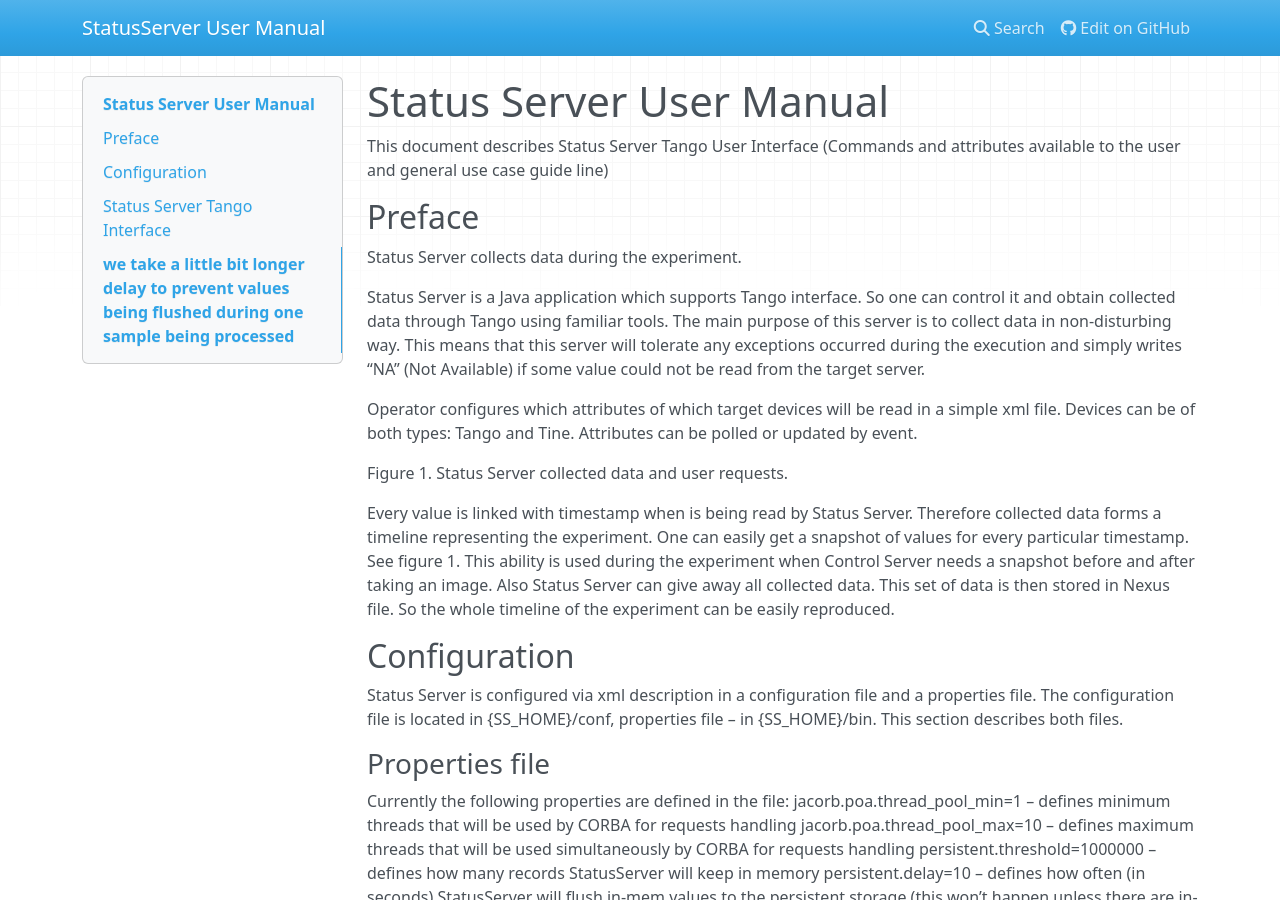
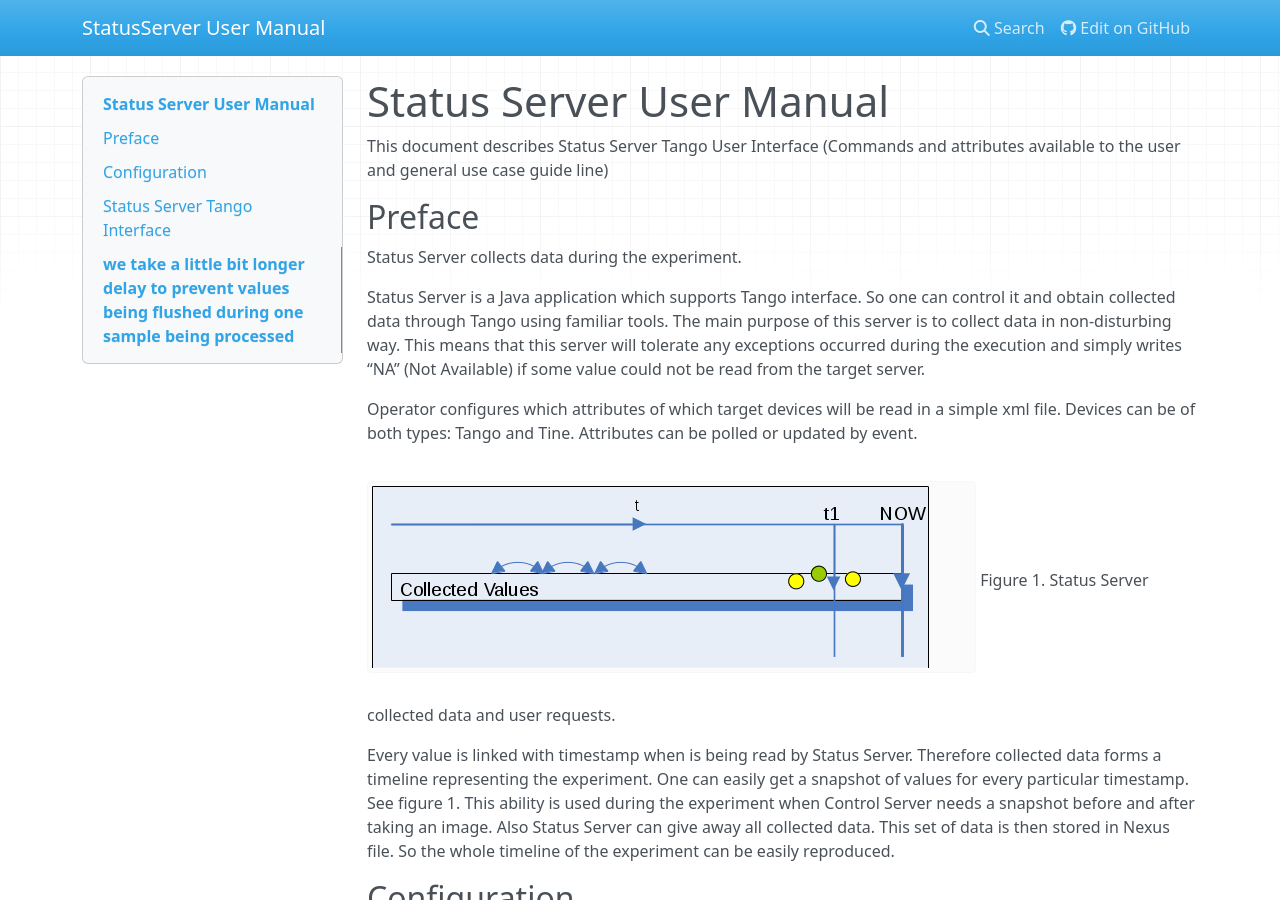
Before and after one commit to scientific-software-hub/status-server, an MkDocs documentation site: the page built from docs/index.md, in a window 1280 px wide and 900 px high. Built offline with MkDocs 1.6.1, drawn with Linux system fonts in a browser that asks for light colours; nearby versions of some CDN libraries.

Commit message:
Update index.md

```diff
--- a/docs/index.md
+++ b/docs/index.md
@@ -9,6 +9,7 @@ Status Server is a Java application which supports Tango interface. So one can c
 
 Operator configures which attributes of which target devices will be read in a simple xml file. Devices can be of both types: Tango and Tine. Attributes can be polled or updated by event.
 
+![StatusServer data](images/statusserver_data.png)
 Figure 1. Status Server collected data and user requests.
 
 Every value is linked with timestamp when is being read by Status Server. Therefore collected data forms a timeline representing the experiment. One can easily get a snapshot of values for every particular timestamp. See figure 1. This ability is used during the experiment when Control Server needs a snapshot before and after taking an image. Also Status Server can give away all collected data. This set of data is then stored in Nexus file. So the whole timeline of the experiment can be easily reproduced.
```
